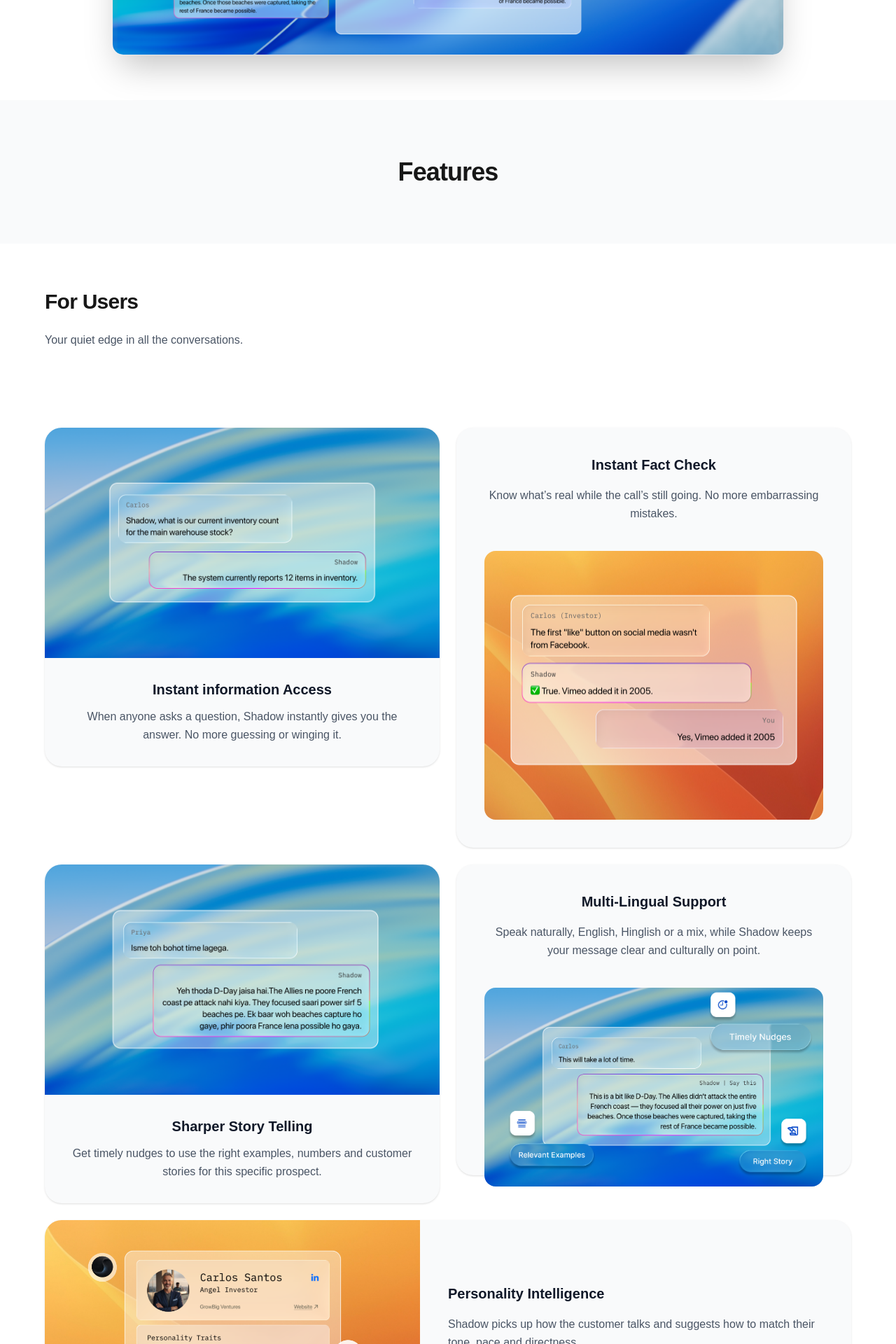
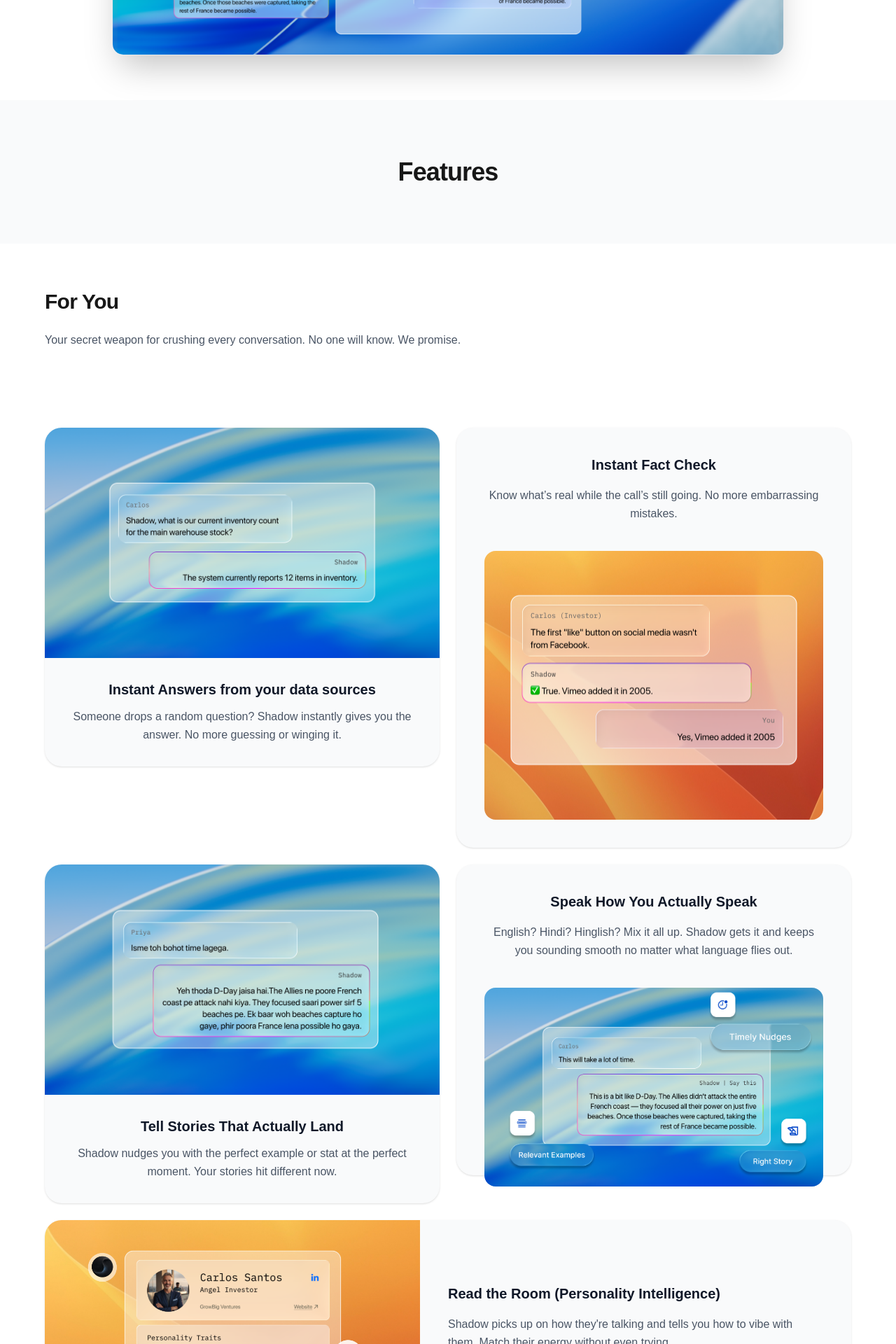
Before and after one commit to shadow-labs-ai/website, a Next.js app: page / in a window 1280 px wide. Shown: the part 880-2800 px from the top of the page at 70% size. Built offline with nearby package versions, Linux system fonts and the light colour scheme.

Commit message:
much better copy

```diff
--- a/app/page.tsx
+++ b/app/page.tsx
@@ -35,20 +35,20 @@ export default function ShadowLabsLanding() {
     //   answer: "Shadow is designed with enterprise needs in mind, offering scalable infrastructure, SSO integration, RBAC controls, and comprehensive audit logs. It helps standardize sales excellence across your entire organization while maintaining security and compliance standards."
     // },
     {
-      question: "Is Shadow secure",
-      answer: "Absolutely not. Shadow is built with privacy and security at its core. All data is encrypted, recordings are only made with consent, and you have complete control over what's stored, shared, and deleted. We're SOC 2 compliant and follow enterprise-grade security protocols."
+      question: "Is Shadow secure?",
+      answer: "Absolutely. Shadow is built with privacy and security at its core. All data is encrypted, recordings are only made with consent, and you have complete control over what's stored, shared, and deleted. We're SOC 2 compliant and follow enterprise-grade security protocols."
     },
     {
       question: "Can I try it for free before starting?",
-      answer: "Yes!"
+      answer: "Yep! Download it and see if it's for you. No credit card, no BS."
     },
     {
       question: "What languages and apps are supported?",
-      answer: "Shadow supports English, and Hindi (mixed language conversations). It works seamlessly with all major meeting platforms including Zoom, Google Meet, Microsoft Teams, and more. Our multi-lingual AI ensures clear communication across language barriers."
+      answer: "We've got English and Hindi for now. Works with Zoom, Google Meet, and Teams basically anywhere you take calls."
     },
     {
       question: "What tools does Shadow work with?",
-      answer: "Shadow integrates with your existing tech stack including CRM systems, meeting platforms (Zoom, Teams, Meet), and communication tools. We offer API/Webhook access for custom integrations, and our platform is designed to work alongside your current sales tools without disruption."
+      answer: "Shadow works with all the meeting platforms, whatever you're already using. We play nice with your tech stack. "
     }
   ];
 
@@ -109,9 +109,9 @@ export default function ShadowLabsLanding() {
           </h1>
 
           <p className="text-gray-500 text-body-large mb-6 sm:mb-8 animate-slide-up" style={{animationDelay: '0.1s'}}>
-            Every super-hero has a voice in their ear. Shadow has yours covered. <br />
+          Every super-hero has a voice in their ear. Shadow has yours covered. <br />
             Shadow listens, thinks ahead, and slips you the right prompts while you’re on the call, <br />
-             so you sound like a conversational super hero.
+            Just you, sounding ridiculously smart on every single call.
           </p>
           <button
             onClick={() => window.open('https://drive.google.com/file/d/1v_Gg3tc48bVM978d3Zp_QuveJxGPvDQE/view', '_blank')}
@@ -147,9 +147,9 @@ export default function ShadowLabsLanding() {
       {/* For Sales Professionals */}
       <section className="py-12 sm:py-16 px-4 sm:px-8 bg-white">
         <div className="max-w-6xl mx-auto">
-          <h3 className="text-h2 mb-4 sm:mb-6 text-neutral-900">For Users</h3>
+          <h3 className="text-h2 mb-4 sm:mb-6 text-neutral-900">For You</h3>
           <p className="text-gray-600 text-body max-w-4xl">
-            Your quiet edge in all the conversations.
+            Your secret weapon for crushing every conversation. No one will know. We promise.
           </p>
         </div>
       </section>
@@ -166,10 +166,10 @@ export default function ShadowLabsLanding() {
               </div>
               <div className="p-6 sm:p-8 text-center">
                 <h3 className="text-h3 mb-2 sm:mb-3 text-gray-900">
-                  Instant information Access
+                  Instant Answers from your data sources
                 </h3>
                 <p className="text-gray-600 text-body">
-                  When anyone asks a question, Shadow instantly gives you the answer. No more guessing or winging it.
+                  Someone drops a random question? Shadow instantly gives you the answer. No more guessing or winging it.
                 </p>
               </div>
             </div>
@@ -198,10 +198,10 @@ export default function ShadowLabsLanding() {
               </div>
               <div className="p-6 sm:p-8 text-center">
                 <h3 className="text-h3 mb-2 sm:mb-3 text-gray-900">
-                  Sharper Story Telling
+                  Tell Stories That Actually Land
                 </h3>
                 <p className="text-gray-600 text-body">
-                  Get timely nudges to use the right examples, numbers and customer stories for this specific prospect.
+                  Shadow nudges you with the perfect example or stat at the perfect moment. Your stories hit different now.
                 </p>
               </div>
             </div>
@@ -210,10 +210,10 @@ export default function ShadowLabsLanding() {
             <div className="bg-gray-50 rounded-2xl sm:rounded-3xl shadow-sm h-auto md:h-[444px] flex flex-col hover:shadow-xl transition-all duration-300 hover:-translate-y-1">
               <div className="p-6 sm:p-10 text-center">
                 <h3 className="text-h3 mb-3 sm:mb-4 text-gray-900">
-                  Multi-Lingual Support
+                  Speak How You Actually Speak
                 </h3>
                 <p className="text-gray-600 text-body">
-                  Speak naturally, English, Hinglish or a mix, while Shadow keeps your message clear and culturally on point.
+                  English? Hindi? Hinglish? Mix it all up. Shadow gets it and keeps you sounding smooth no matter what language flies out.
                 </p>
               </div>
               <div className="flex-1 px-6 sm:px-10 pb-6 sm:pb-10 flex flex-col justify-end">
@@ -230,10 +230,10 @@ export default function ShadowLabsLanding() {
               </div>
               <div className="flex-1 p-6 sm:p-10 flex flex-col justify-center">
                 <h3 className="text-h3 mb-3 sm:mb-4 text-gray-900">
-                  Personality Intelligence
+                  Read the Room (Personality Intelligence)
                 </h3>
                 <p className="text-gray-600 text-body">
-                  Shadow picks up how the customer talks and suggests how to match their tone, pace and directness.
+                  Shadow picks up on how they're talking and tells you how to vibe with them. Match their energy without even trying.
                 </p>
               </div>
             </div>
@@ -246,7 +246,7 @@ export default function ShadowLabsLanding() {
         <div className="max-w-6xl mx-auto">
           <h3 className="text-h2 mb-4 sm:mb-6 text-neutral-900">For Business Owners</h3>
           <p className="text-gray-600 text-body max-w-4xl">
-            Drive higher conversions with real-time coaching, pitch personalization, and team-wide performance consistency across regions and languages.
+            Turn your whole team into closers. Shadow makes everyone sound like your best rep without the awkward coaching sessions.
           </p>
         </div>
       </section>
@@ -260,11 +260,10 @@ export default function ShadowLabsLanding() {
             <div className="bg-white rounded-2xl sm:rounded-3xl shadow-sm h-auto md:h-[600px] flex flex-col hover:shadow-xl transition-all duration-300 hover:-translate-y-1">
               <div className="p-6 sm:p-10 text-center">
                 <h3 className="text-h3 mb-3 sm:mb-4 text-gray-900">
-                  Higher Sales Conversions
+                  Close More Deals, Obviously
                 </h3>
                 <p className="text-gray-600 text-body">
-                  Right answers, on the spot, even for complex SKUs.
-                  Less back-and-forth. Faster deals.
+                  Your team gets instant answers to everything. No stalling, no "let me get back to you." Just smooth, confident closes.
                 </p>
               </div>
               <div className="flex-1 px-6 sm:px-10 pb-6 sm:pb-10 flex flex-col justify-end">
@@ -284,7 +283,7 @@ export default function ShadowLabsLanding() {
                   Personalised Pitch
                 </h3>
                 <p className="text-gray-600 text-body">
-                  Shadow tailors the prompts based on user. It listens for intent and willingness to pay in real time, and nudges reps to the right offer.
+                Shadow tailors the prompts based on user. It listens for intent and willingness to pay in real time, and nudges reps to the right offer.
                 </p>
               </div>
             </div>
@@ -299,7 +298,7 @@ export default function ShadowLabsLanding() {
                   Performance Equity Across<br />the Team
                 </h3>
                 <p className="text-gray-600 text-body">
-                  Turn what your best reps say, and when they say it, into live guidance for everyone.
+                  Shadow learns from your top performers and teaches everyone else their moves. It's like copy-paste for sales skills.
                 </p>
               </div>
             </div>
@@ -308,11 +307,10 @@ export default function ShadowLabsLanding() {
             <div className="bg-white rounded-2xl sm:rounded-3xl shadow-sm h-auto md:h-[600px] flex flex-col hover:shadow-xl transition-all duration-300 hover:-translate-y-1">
               <div className="p-6 sm:p-10 text-center">
                 <h3 className="text-h3 mb-3 sm:mb-4 text-gray-900">
-                  Team-wide Performance Equity
+                  Go Global Without the Chaos
                 </h3>
                 <p className="text-gray-600 text-body">
-
-                  Help reps sell across regions and industries by bridging language and cultural gaps.
+                  Your team can sell anywhere, in any language, without sounding like robots. Shadow handles all the cultural weird stuff.
                 </p>
               </div>
               <div className="flex-1 px-6 sm:px-10 pb-6 sm:pb-10 flex flex-col justify-end">
@@ -331,9 +329,9 @@ export default function ShadowLabsLanding() {
           <div className="max-w-4xl mx-auto text-center mb-12 sm:mb-16">
             <p className="text-caption text-gray-400 mb-4 sm:mb-6 uppercase tracking-wider">Why Us?</p>
             <h2 className="text-h1 text-neutral-900">
-              Built for high-stakes teams that<br />
-              care about privacy, control and<br />
-              real impact on every call.
+              We're not another boring<br />
+              enterprise tool. We're actually<br />
+              built different.
             </h2>
           </div>
 
@@ -347,11 +345,11 @@ export default function ShadowLabsLanding() {
                     <path strokeLinecap="round" strokeLinejoin="round" strokeWidth={2} d="M12 15v2m-6 4h12a2 2 0 002-2v-6a2 2 0 00-2-2H6a2 2 0 00-2 2v6a2 2 0 002 2zm10-10V7a4 4 0 00-8 0v4h8z" />
                   </svg>
                 </div>
-                <h3 className="text-body font-semibold text-black">Build with Privacy in Mind</h3>
+                <h3 className="text-body font-semibold text-black">Your Secrets Stay Secret</h3>
               </div>
               <div className="px-4 sm:px-20">
                 <p className="text-gray-500 text-body">
-                  Shadow records only with consent, encrypts everything, and lets you control what&apos;s stored, shared and deleted.
+                  We only record when you say it's cool. Everything's encrypted. You control what stays and what gets deleted. Simple as that.
                 </p>
               </div>
             </div>
@@ -364,11 +362,11 @@ export default function ShadowLabsLanding() {
                     <path strokeLinecap="round" strokeLinejoin="round" strokeWidth={2} d="M19 21V5a2 2 0 00-2-2H7a2 2 0 00-2 2v16m14 0h2m-2 0h-5m-9 0H3m2 0h5M9 7h1m-1 4h1m4-4h1m-1 4h1m-5 10v-5a1 1 0 011-1h2a1 1 0 011 1v5m-4 0h4" />
                   </svg>
                 </div>
-                <h3 className="text-body font-semibold text-black">Enterprise First</h3>
+                <h3 className="text-body font-semibold text-black">Enterprise-Grade (But Not Boring)</h3>
               </div>
               <div className="px-4 sm:px-20">
                 <p className="text-gray-500 text-body">
-                  SSO, RBAC, audit logs and scalable infrastructure so your security and IT teams can say yes with confidence.
+                  All the enterprise security stuff your IT team cares about. SSO, audit logs, the works. We speak their language so you don't have to.
                 </p>
               </div>
             </div>
@@ -381,11 +379,11 @@ export default function ShadowLabsLanding() {
                     <path strokeLinecap="round" strokeLinejoin="round" strokeWidth={2} d="M9.663 17h4.673M12 3v1m6.364 1.636l-.707.707M21 12h-1M4 12H3m3.343-5.657l-.707-.707m2.828 9.9a5 5 0 117.072 0l-.548.547A3.374 3.374 0 0014 18.469V19a2 2 0 11-4 0v-.531c0-.895-.356-1.754-.988-2.386l-.548-.547z" />
                   </svg>
                 </div>
-                <h3 className="text-body font-semibold text-black">Built on behavioral insights</h3>
+                <h3 className="text-body font-semibold text-black">Learned From the Best (Real People)</h3>
               </div>
               <div className="px-4 sm:px-20">
                 <p className="text-gray-500 text-body">
-                  Designed from real call patterns, what top reps actually say and do, not just generic sales advice.
+                  We studied what actually works in real conversations. No generic advice from some sales guru. Just actual patterns from people who crush it.
                 </p>
               </div>
             </div>
@@ -398,11 +396,11 @@ export default function ShadowLabsLanding() {
                     <path strokeLinecap="round" strokeLinejoin="round" strokeWidth={2} d="M21 21l-6-6m2-5a7 7 0 11-14 0 7 7 0 0114 0z" />
                   </svg>
                 </div>
-                <h3 className="text-body font-semibold text-black">Deep Research Algorithm</h3>
+                <h3 className="text-body font-semibold text-black">Smart Research Engine</h3>
               </div>
               <div className="px-4 sm:px-20">
                 <p className="text-gray-500 text-body">
-                  Surfaces the right facts, proof points and references in real time, backed by your own content and data.
+                  Pulls exactly what you need from your own docs and data. Right fact, right moment. It's like having a research assistant who never sleeps.
                 </p>
               </div>
             </div>
@@ -415,11 +413,11 @@ export default function ShadowLabsLanding() {
                     <path strokeLinecap="round" strokeLinejoin="round" strokeWidth={2} d="M16 7a4 4 0 11-8 0 4 4 0 018 0zM12 14a7 7 0 00-7 7h14a7 7 0 00-7-7z" />
                   </svg>
                 </div>
-                <h3 className="text-body font-semibold text-black">Personalized</h3>
+                <h3 className="text-body font-semibold text-black">Gets Smarter With You</h3>
               </div>
               <div className="px-4 sm:px-20">
                 <p className="text-gray-500 text-body">
-                  Learns your playbooks, language and market over time so guidance feels tailored to your team, not templated.
+                  Shadow learns how YOU talk, what YOUR team sells, what YOUR market needs. The more you use it, the more it feels like it's reading your mind.
                 </p>
               </div>
             </div>
@@ -618,7 +616,7 @@ export default function ShadowLabsLanding() {
             </span>
               </div>
               <p className="text-caption text-gray-500 max-w-xs">
-                Make everything in your brand shift towards sharper conversations, higher conversion, happier customers.
+                Sharper conversations. More wins. Happier customers. Less stress. That's the vibe.
               </p>
             </div>
             <div>
@@ -633,7 +631,7 @@ export default function ShadowLabsLanding() {
           </div>
           <div className="mt-8 pt-8 border-t border-gray-200">
             <p className="text-caption text-gray-500">
-              © 2024 ShadowLabs. All rights reserved.
+              © 2026 ShadowLabs. All rights reserved.
             </p>
           </div>
         </div>
```
